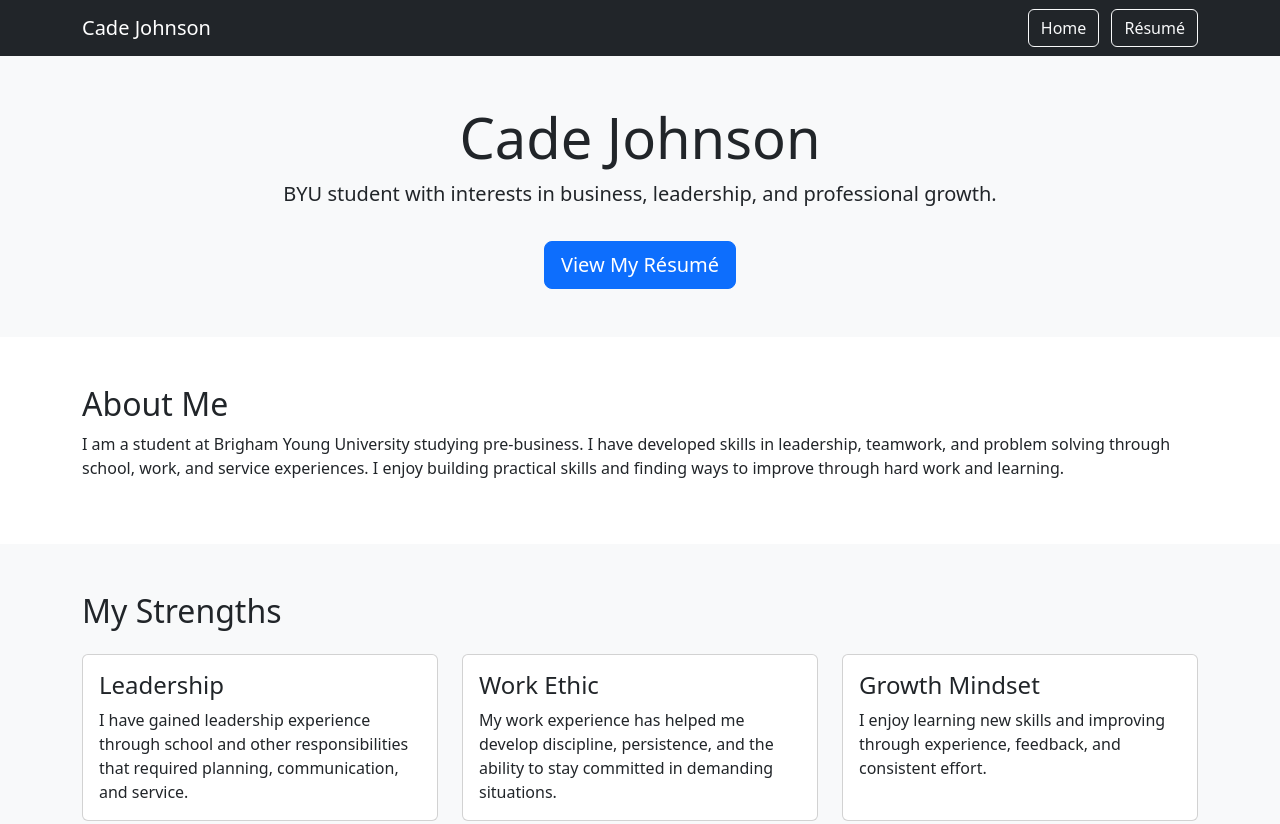
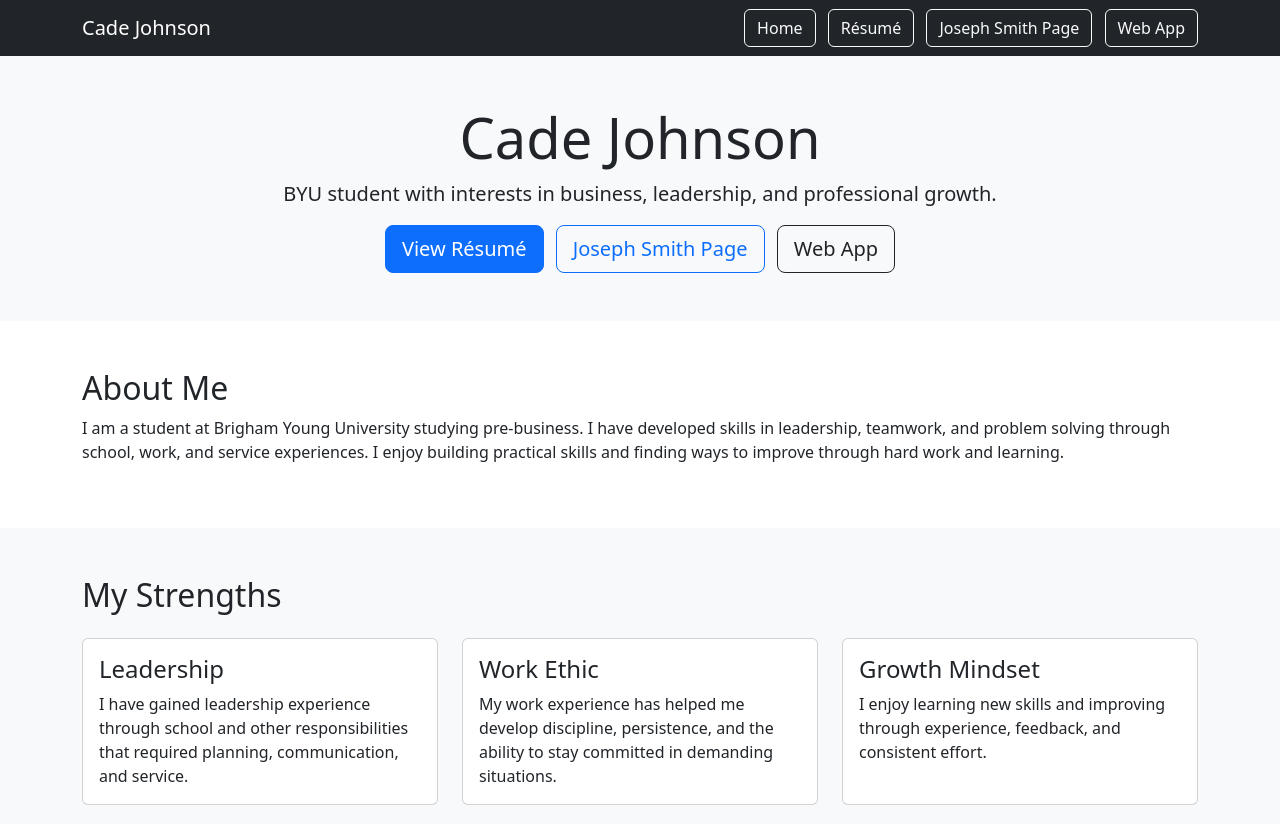
Before and after one commit to Cadej20/web-project, a plain HTML site: page index.html in a window 1280 px wide. Shown: the top 824 px of the page. Drawn offline with nearby package versions, Linux system fonts and the light colour scheme.

Commit message:
Add files via upload

```diff
--- a/index.html
+++ b/index.html
@@ -13,8 +13,10 @@
         <div class="container">
             <a class="navbar-brand" href="index.html">Cade Johnson</a>
             <div>
-                <a class="btn btn-outline-light me-2" href="index.html">Home</a>
-                <a class="btn btn-outline-light" href="resume.html">Résumé</a>
+               <a class="btn btn-outline-light me-2" href="index.html">Home</a>
+<a class="btn btn-outline-light me-2" href="resume.html">Résumé</a>
+<a class="btn btn-outline-light me-2" href="scratch.html">Joseph Smith Page</a>
+<a class="btn btn-outline-light" href="app.html">Web App</a>
             </div>
         </div>
     </nav>
@@ -23,7 +25,11 @@
         <div class="container text-center">
             <h1 class="display-4">Cade Johnson</h1>
             <p class="lead">BYU student with interests in business, leadership, and professional growth.</p>
-            <a href="resume.html" class="btn btn-primary btn-lg mt-3">View My Résumé</a>
+            <div class="mt-3">
+    <a href="resume.html" class="btn btn-primary btn-lg me-2">View Résumé</a>
+    <a href="scratch.html" class="btn btn-outline-primary btn-lg me-2">Joseph Smith Page</a>
+    <a href="app.html" class="btn btn-outline-dark btn-lg">Web App</a>
+</div>
         </div>
     </header>
 
```
